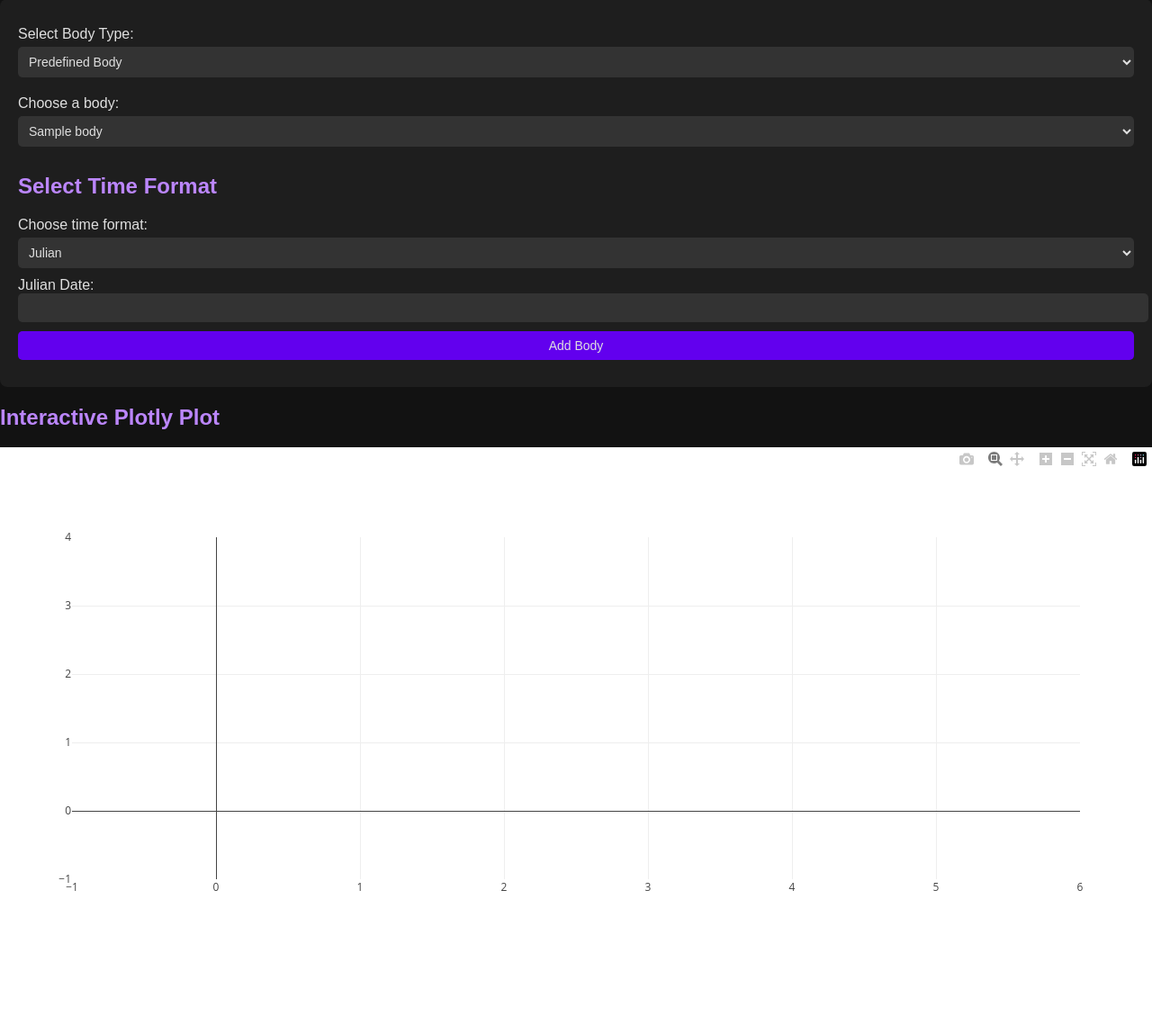
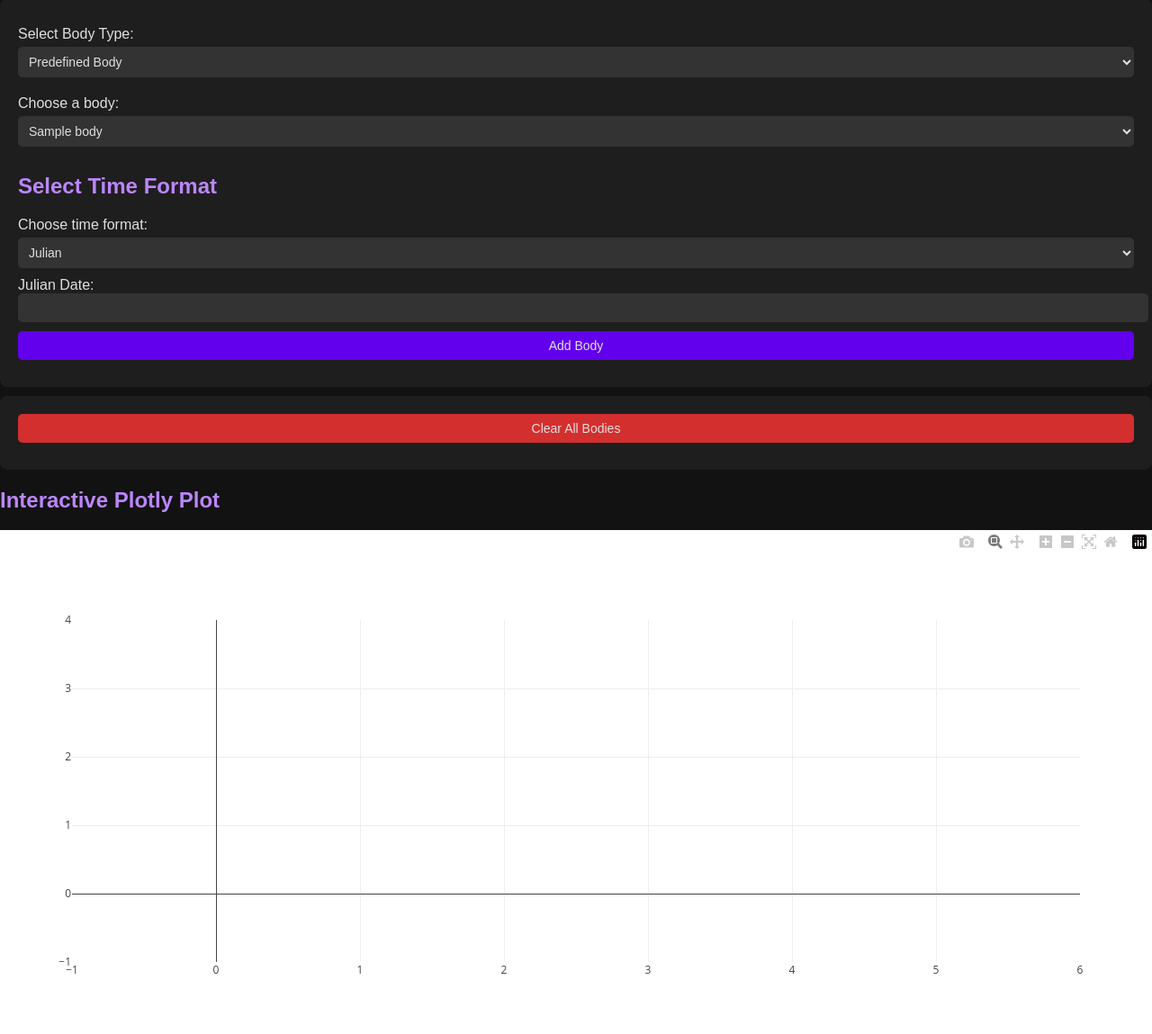
Before and after one commit to vanekroman/closeApproach, a Flask app: template templates/index.html in a window 1280 px wide. Shown: the part 129-1278 px from the top of the page at 90% size. Before the commit the page ends 1119 px from the top, so only its background shows below. Run offline with Flask 3, Linux system fonts and the light colour scheme; the template is opened without the code that fills it: most values are stand-ins (such as "Sample title", 1, 10 or a date in 2020); some libraries are stand-ins or nearby versions.

Commit message:
clear button

```diff
--- a/app.py
+++ b/app.py
@@ -34,9 +34,18 @@ frame = OrbitPlotter(backend=Plotly3D(figure=fig, use_dark_theme=True))
 
 @app.route("/", methods=["GET", "POST"])
 def index():
-    global bodies, ctime
+    global bodies, ctime, fig, frame
 
     if request.method == "POST":
+        # Check if the clear button was clicked
+        if request.form.get("action") == "clear":
+            # Clear everything
+            bodies = []
+            fig = Figure()
+            frame = OrbitPlotter(backend=Plotly3D(figure=fig, use_dark_theme=True))
+
+            return render_template("index.html", predefined_bodies=predefined_bodies)
+
         # Determine if adding predefined or custom body
         if request.form.get("body_type") == "predefined":
             selected_name = request.form.get("predefined_body")
@@ -125,5 +134,5 @@ if __name__ == "__main__":
     # app.run(debug=True)
     import os
 
-    port = int(os.environ.get("PORT", 5000))
+    port = int(os.environ.get("PORT", 5001))
     app.run(host="0.0.0.0", port=port)
--- a/templates/index.html
+++ b/templates/index.html
@@ -137,6 +137,12 @@
 
         <!-- Submit Button -->
         <button type="submit" name="add_body">Add Body</button>
+
+    </form>
+
+    <form method="POST" action="/">
+        <!-- Button for Clearing All Bodies -->
+        <button type="submit" name="action" value="clear" style="background-color: #d32f2f;">Clear All Bodies</button>
     </form>
 
     <script>
@@ -180,7 +186,7 @@
             {% for (body1, body2), distance in distances.items() %}
                 <li>
                     Distance between {{ body1 }} and {{ body2 }}:
-                    {{ distance|round(2) }} km ({{ (distance / 149597870.7)|round(4) }} AU)
+                    {{ distance|round(0) }} km ({{ (distance / 149597870.7)|round(2) }} AU)
                 </li>
             {% endfor %}
             {% for (body1, body2), velocity in velocities.items() %}
```
